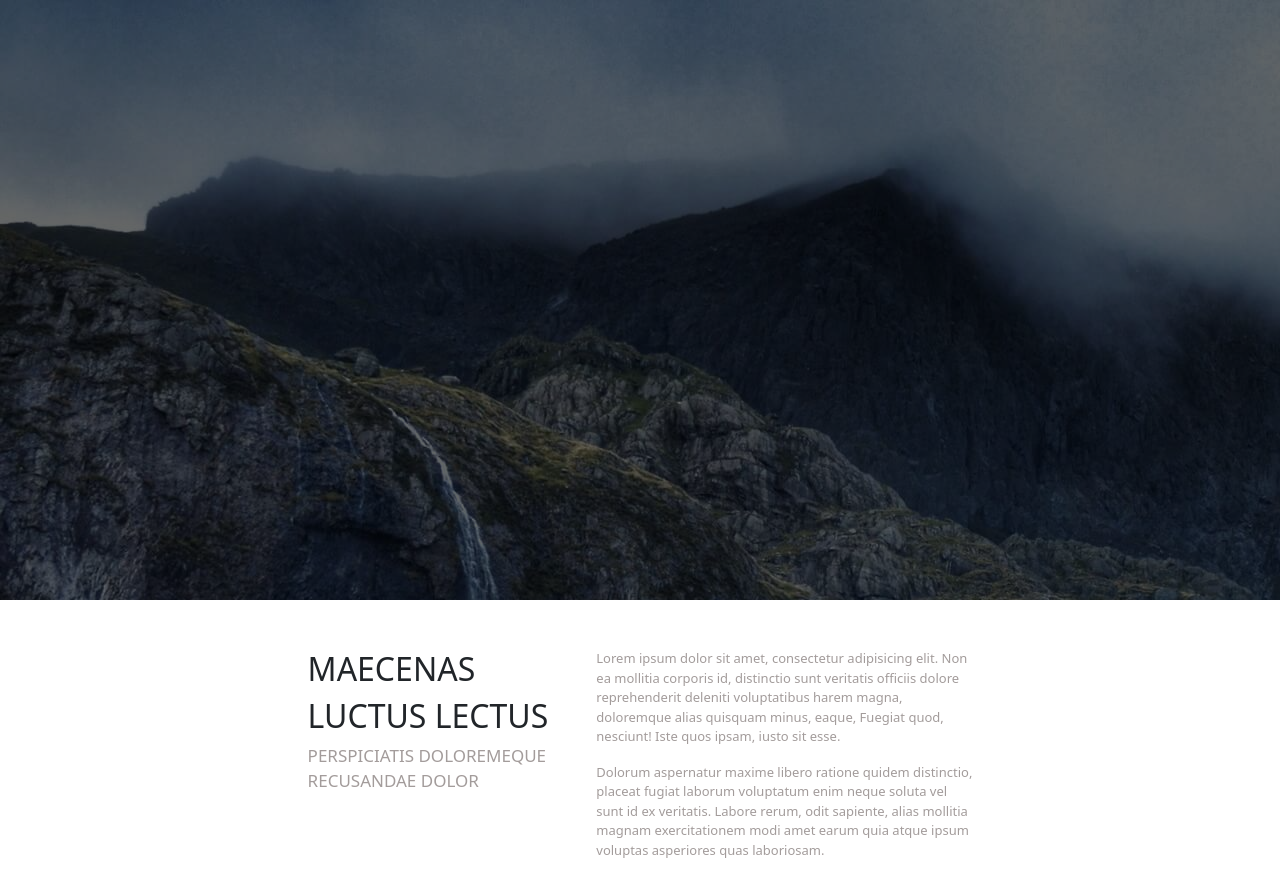
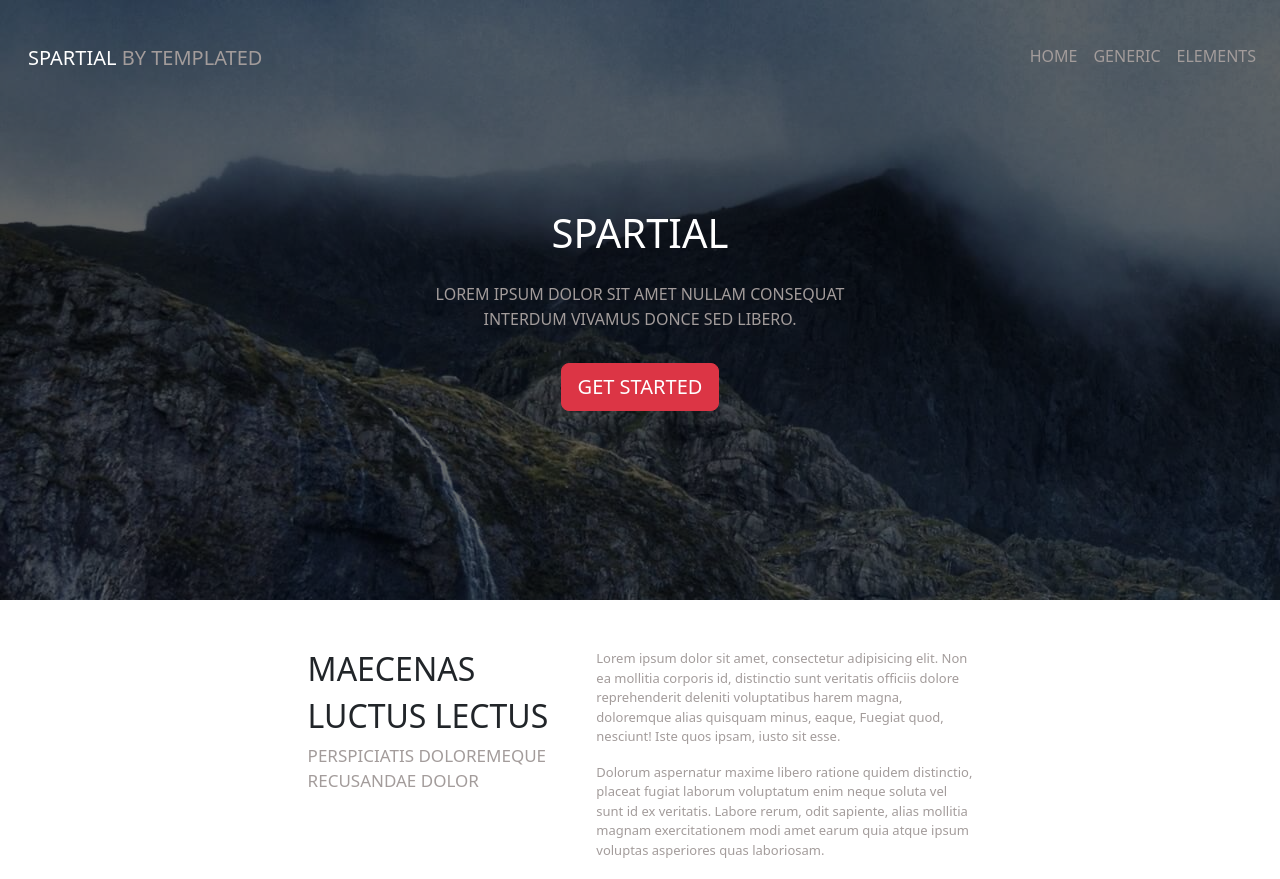
Before and after one commit to mrwnbk/exoSpartial, a website: page index.html in a window 1280 px wide. Shown: the top 879 px of the page. Drawn offline with nearby package versions, Linux system fonts and the light colour scheme.

Commit message:
modification 4

```diff
--- a/index.html
+++ b/index.html
@@ -10,13 +10,25 @@
 
 <!-- ///////////// Nav //////////// -->
 
-    <nav>
+    <section class="imgNavBar">
+
+        <nav class="ms-3 navbar navbar-expand-lg navBar">
+
+            <div class="container-fluid linkSpartial">
+                <a class="navbar-brand" href="#"><span class="text-white">SPARTIAL</span> BY TEMPLATED</a>
+            </div>
+
+            <div class="me-3 navbar-nav">
+                <a class="nav-link" href="#">HOME</a>
+                <a class="nav-link" href="#">GENERIC</a>
+                <a class="nav-link" href="#">ELEMENTS</a>
+            </div>
 
         </nav>
 
-<!-- /////////// Section 1 /////////// -->
+<!-- //////////// Section 1 ///////////// -->
 
-    <!-- <section class="d-flex justify-content-center pt-5">
+        <section class="d-flex justify-content-center pt-5">
 
             <div>
 
@@ -38,7 +50,9 @@
 
             </div>
 
-    </section> -->
+        </section>
+
+    </section>
 
 <!-- /////////// Section 2 /////////// -->
 
--- a/src/sass/modules/_nav.sass
+++ b/src/sass/modules/_nav.sass
@@ -1,9 +1,13 @@
-nav
+.imgNavBar
     background-image: url('../images/banner.jpg'), linear-gradient(rgba(0,0,0,0.6),rgba(0,0,0,0.6))
     width: 100%
     height: 600px
     padding-top: 0%
     background-blend-mode: overlay
 
+.navBar
     a
         color: #a39c9b
+
+.linkSpartial
+    margin-top:  30px
--- a/src/sass/modules/_style.sass
+++ b/src/sass/modules/_style.sass
@@ -3,5 +3,3 @@
 
 body
     margin: 0
-    // background-image: url(/public/images/banner.jpg)
-    // background-size: cover
```
Also changed, not shown: public/css/app.css, 1 other file. Lines whose indentation alone changed are shown as unchanged.
